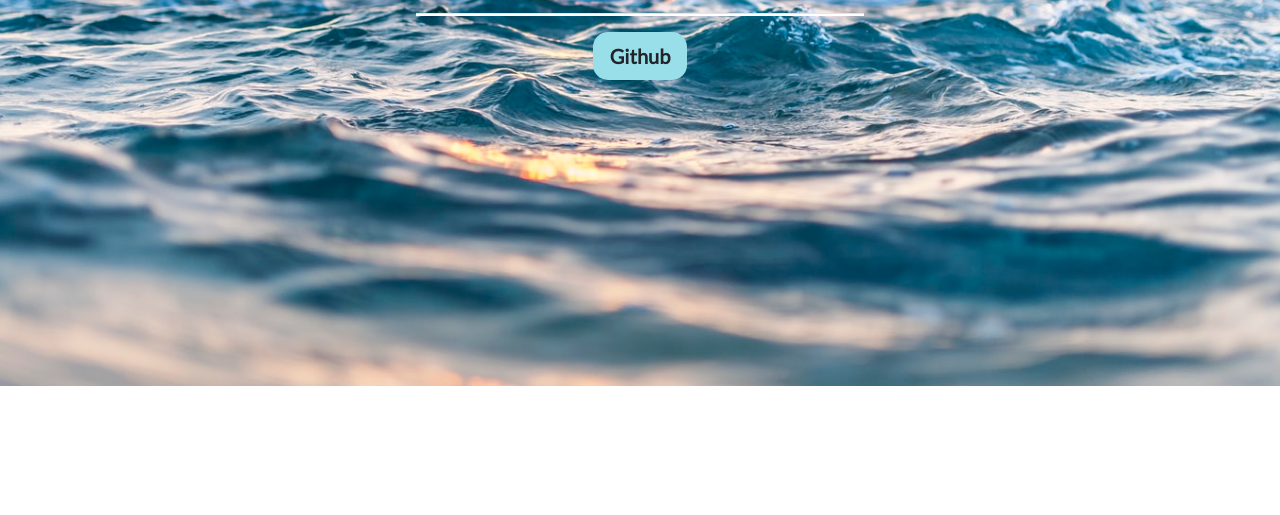
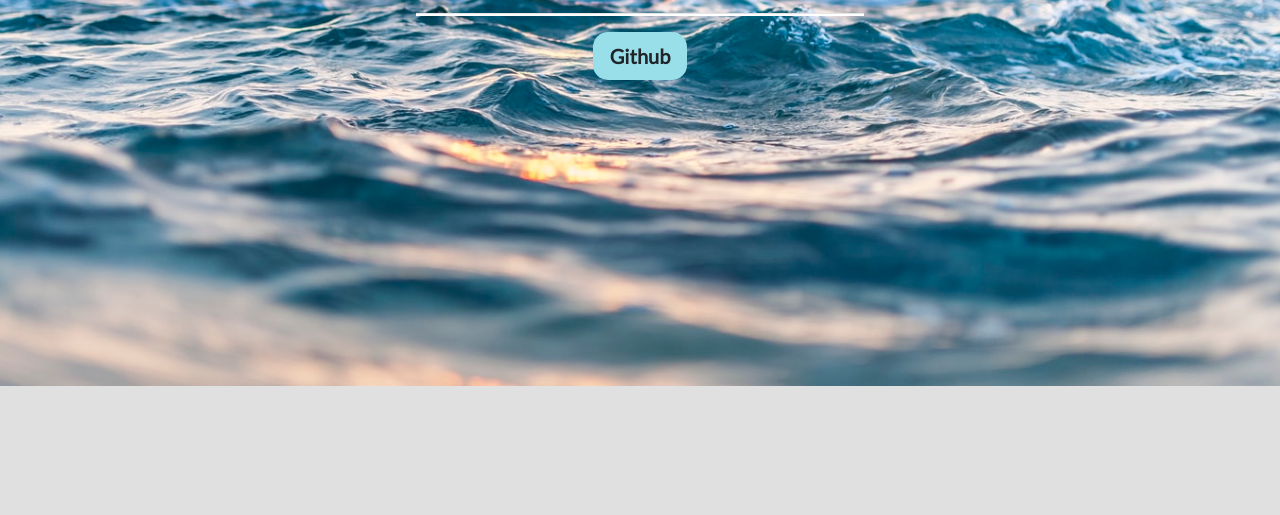
Before and after one commit to Turner344/turner344.github.io, a plain HTML site: page index.html in a window 1280 px wide. Shown: the part 254-769 px from the top of the page. Drawn offline with nearby package versions, Linux system fonts and the light colour scheme.

Commit message:
background color change

```diff
--- a/CSS/body.css
+++ b/CSS/body.css
@@ -1,7 +1,7 @@
 
 body{
     /* background-color: #11a4b4; */
-    background-color: white;
+    background-color: rgb(224, 224, 224);
 }
 
 html{
```
